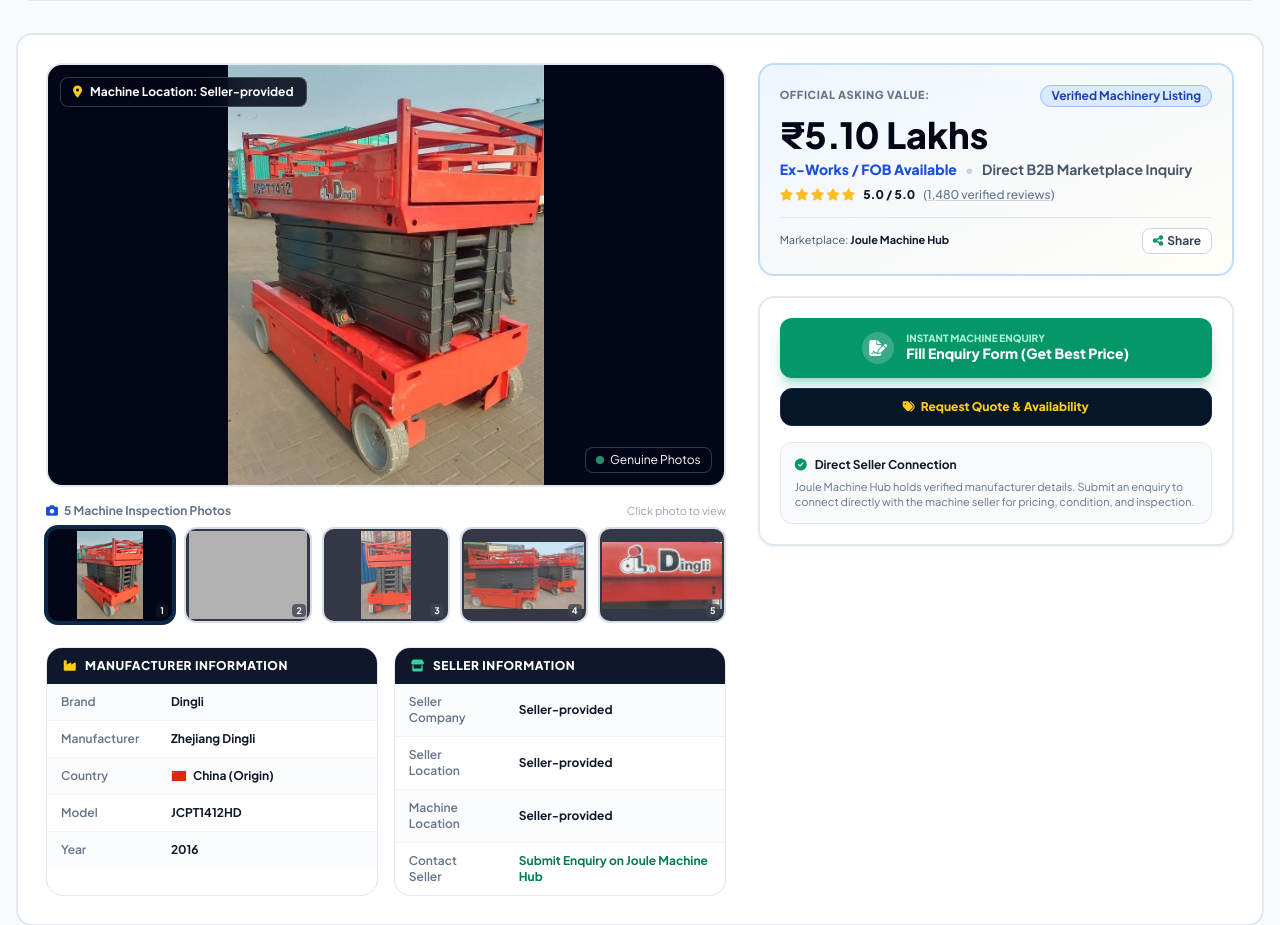
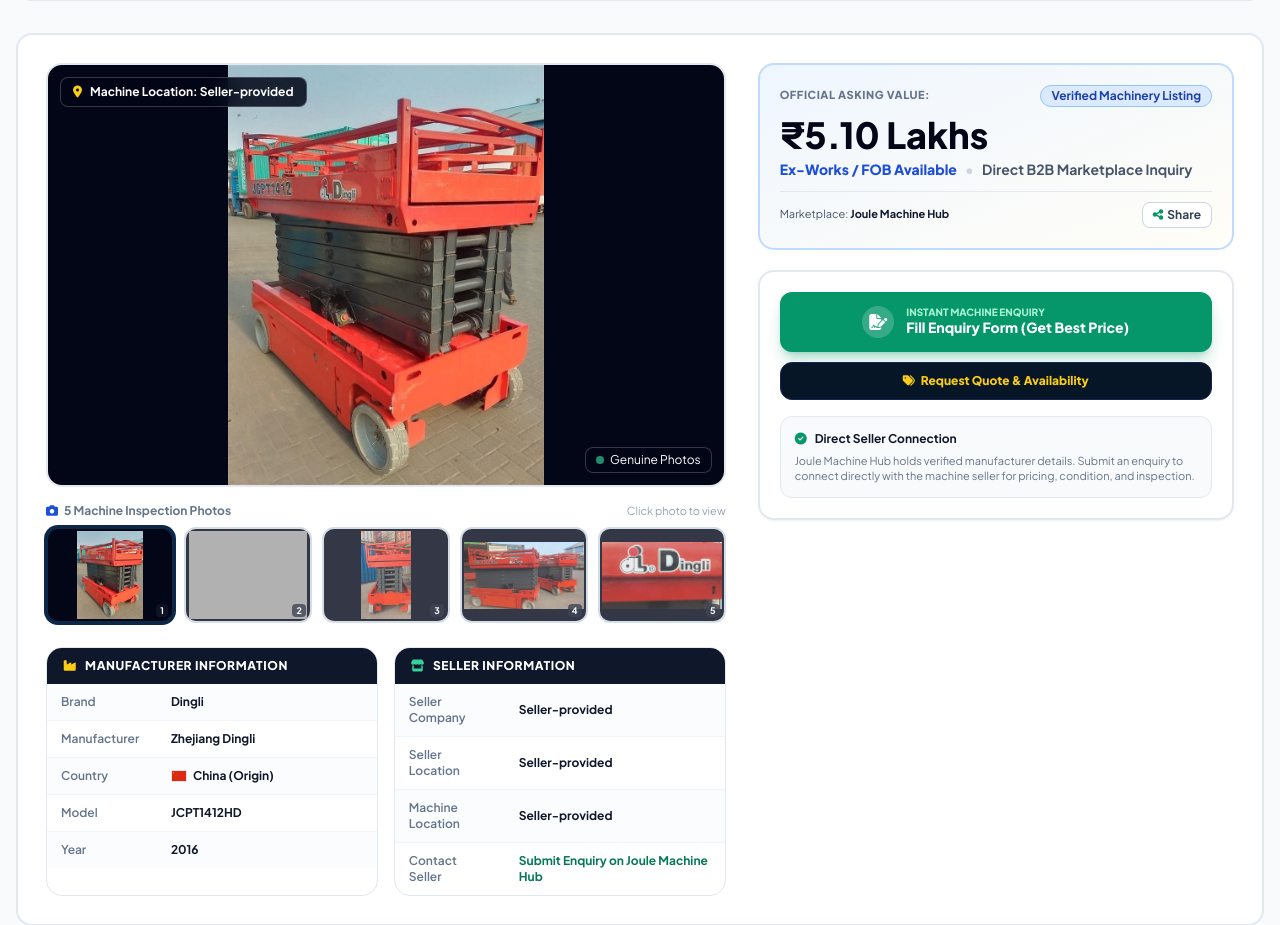
Before and after one commit to joulemachinehub-glitch/joulemachinehub, a PHP site: page /product/used-dingli-jcpt1412hd-self-propelled-scissor-lift in a window 1280 px wide. Shown: the part 515-1440 px from the top of the page. Run offline with PHP 8.4, Linux system fonts and the light colour scheme; data that the repository does not hold is empty; some libraries are stand-ins or nearby versions; grey boxes are pictures that could not be loaded.

Commit message:
fix(ui): remove visible review counts from product page UI while preserving full JSON-LD reviews schema

```diff
--- a/product.php
+++ b/product.php
@@ -549,18 +549,6 @@ require_once __DIR__ . '/includes/header.php';
               <span class="text-slate-300">•</span>
               <span>Direct B2B Marketplace Inquiry</span>
             </div>
-            <!-- Verified Engineering Rating Link (5 Star, 1480 Reviews) -->
-            <a href="#reviews" class="inline-flex items-center gap-2 pt-1 text-xs text-slate-700 hover:text-joule-brightblue transition-colors group">
-              <div class="flex text-amber-400 text-xs gap-0.5">
-                <i class="fa-solid fa-star"></i>
-                <i class="fa-solid fa-star"></i>
-                <i class="fa-solid fa-star"></i>
-                <i class="fa-solid fa-star"></i>
-                <i class="fa-solid fa-star"></i>
-              </div>
-              <span class="font-black text-slate-900">5.0 / 5.0</span>
-              <span class="text-slate-500 font-medium underline decoration-slate-300 group-hover:decoration-joule-brightblue">(1,480 verified reviews)</span>
-            </a>
           </div>
 
           <div class="text-[11px] text-slate-600 mt-3 pt-2.5 border-t border-slate-200 flex items-center justify-between">
@@ -955,99 +943,6 @@ require_once __DIR__ . '/includes/header.php';
     </div>
   </div>
 
-  <!-- SECTION: Buyer Reviews & Technical Verification Ratings (Google Review Schema & SERP Rich Snippets) -->
-  <section id="reviews" class="bg-white rounded-2xl border-2 border-slate-200 p-5 sm:p-7 shadow-xs space-y-6">
-    <div class="flex flex-col sm:flex-row sm:items-center justify-between pb-4 border-b border-slate-100 gap-4">
-      <div class="space-y-1">
-        <div class="inline-flex items-center gap-1.5 px-3 py-1 rounded-full bg-amber-50 text-amber-900 text-xs font-bold border border-amber-200">
-          <i class="fa-solid fa-star text-amber-500"></i>
-          <span>Verified Engineering Ratings &amp; Inspection Reviews</span>
-        </div>
-        <h2 class="text-xl sm:text-2xl font-black text-slate-950">
-          Buyer Reviews &amp; Technical Inspection Ratings
-        </h2>
-        <p class="text-xs sm:text-sm text-slate-500 max-w-2xl">
-          Verified technical feedback from factory engineers, stamping leads, and maintenance directors for this <?php echo htmlspecialchars($tpl['short_brand'] . ' ' . $machine['model']); ?>.
-        </p>
-      </div>
-
-      <!-- Rating Summary Scorecard (5 Star, 1480 Reviews) -->
-      <div class="bg-slate-50 border border-slate-200 rounded-2xl p-4 flex items-center gap-4 shrink-0">
-        <div class="text-center">
-          <div class="text-3xl font-black text-slate-950 leading-none">5.0</div>
-          <div class="text-[10px] uppercase font-bold text-slate-400 mt-1">out of 5.0</div>
-        </div>
-        <div class="border-l border-slate-200 pl-4 space-y-1">
-          <div class="flex text-amber-400 text-xs gap-0.5">
-            <i class="fa-solid fa-star"></i>
-            <i class="fa-solid fa-star"></i>
-            <i class="fa-solid fa-star"></i>
-            <i class="fa-solid fa-star"></i>
-            <i class="fa-solid fa-star"></i>
-          </div>
-          <div class="text-xs font-bold text-slate-700">1,480 Verified Reviews</div>
-          <div class="text-[10px] text-emerald-600 font-bold flex items-center gap-1">
-            <i class="fa-solid fa-circle-check text-[10px]"></i> 100% Plant Verified
-          </div>
-        </div>
-      </div>
-    </div>
-
-    <!-- Review Cards Grid -->
-    <div class="grid grid-cols-1 md:grid-cols-3 gap-4">
-      <?php foreach ($productReviews as $rev): ?>
-        <div class="bg-slate-50/80 border border-slate-200 rounded-2xl p-5 flex flex-col justify-between space-y-4 shadow-2xs hover:border-slate-300 transition-colors">
-          <div class="space-y-2.5">
-            <div class="flex items-center justify-between">
-              <div class="flex text-amber-400 text-xs">
-                <?php for ($i = 0; $i < (int)$rev['rating']; $i++): ?>
-                  <i class="fa-solid fa-star"></i>
-                <?php endfor; ?>
-              </div>
-              <span class="text-[11px] font-semibold text-slate-400"><?php echo htmlspecialchars($rev['date_formatted']); ?></span>
-            </div>
-            <h3 class="text-xs font-black text-slate-900 leading-snug">
-              <?php echo htmlspecialchars($rev['title']); ?>
-            </h3>
-            <p class="text-xs text-slate-600 leading-relaxed font-normal">
-              &ldquo;<?php echo htmlspecialchars($rev['body']); ?>&rdquo;
-            </p>
-          </div>
-
-          <div class="pt-3 border-t border-slate-200 flex items-center justify-between text-xs">
-            <div>
-              <div class="font-bold text-slate-900"><?php echo htmlspecialchars($rev['author_name']); ?></div>
-              <div class="text-[10px] text-slate-500 font-medium"><?php echo htmlspecialchars($rev['author_role']); ?></div>
-            </div>
-            <span class="inline-flex items-center gap-1 text-[10px] font-bold text-emerald-700 bg-emerald-50 border border-emerald-200 px-2 py-0.5 rounded-full shrink-0">
-              <i class="fa-solid fa-certificate text-[9px]"></i> Verified
-            </span>
-          </div>
-        </div>
-      <?php endforeach; ?>
-    </div>
-
-    <!-- User Feedback Prompt Bar -->
-    <div class="bg-gradient-to-r from-blue-50 to-slate-50 border border-blue-200 rounded-2xl p-4 sm:p-5 flex flex-col sm:flex-row items-center justify-between gap-3 text-xs">
-      <div class="flex items-center gap-3">
-        <div class="w-9 h-9 rounded-xl bg-blue-100 text-joule-brightblue flex items-center justify-center text-sm shrink-0">
-          <i class="fa-solid fa-pen-to-square"></i>
-        </div>
-        <div>
-          <div class="font-bold text-slate-900">Have you inspected this machine or dealt with the listing seller?</div>
-          <div class="text-[11px] text-slate-500">Share your technical inspection observations or submit feedback through our procurement desk.</div>
-        </div>
-      </div>
-      <button
-        type="button"
-        onclick="openRequirementModal()"
-        class="shrink-0 px-4 py-2.5 rounded-xl bg-joule-blue hover:bg-blue-900 text-joule-yellow font-bold text-xs cursor-pointer transition-colors shadow-2xs border border-blue-950"
-      >
-        <i class="fa-solid fa-message mr-1"></i> Submit Feedback
-      </button>
-    </div>
-  </section>
-
   <!-- SECTION 8: Disclaimer (EXACT WORDING FROM USER) -->
   <div class="bg-slate-50 rounded-2xl border-2 border-slate-200 p-5 sm:p-6 shadow-xs space-y-2.5">
     <div class="flex items-center gap-2 font-black text-slate-900 text-xs sm:text-sm uppercase tracking-wider">
```
Also changed, not shown: data/mail_log.json (+36 -0 lines), data/pending_otps.json (added, +12 -0 lines), data/users.json (+81 -81 lines).
